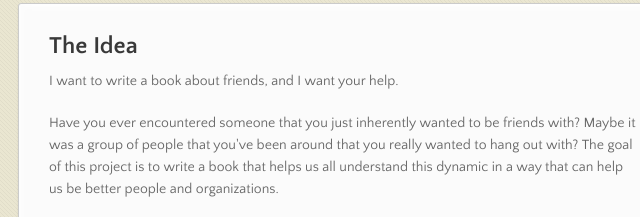
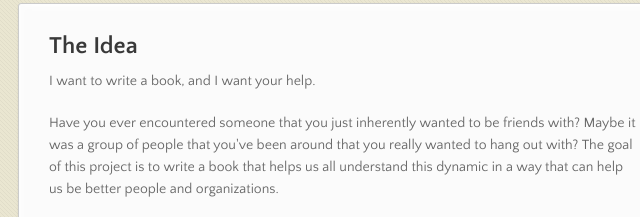
Before and after one commit to joshferrara/clique, a plain HTML site: page index.html in a window 1280 px wide. Shown: the part 187-404 px from the top of the page, 297-937 px from the left. Drawn offline with nearby package versions, Linux system fonts and the light colour scheme.

Commit message:
remove "about friends" from first paragraph

```diff
--- a/index.html
+++ b/index.html
@@ -41,7 +41,7 @@
       <section>
         <h2>The Idea</h2>
 
-<p>I want to write a book about friends, and I want your help.</p>
+<p>I want to write a book, and I want your help.</p>
 
 <p>Have you ever encountered someone that you just inherently wanted to be friends with? Maybe it was a group of people that you've been around that you really wanted to hang out with? The goal of this project is to write a book that helps us all understand this dynamic in a way that can help us be better people and organizations.</p>
 
```
